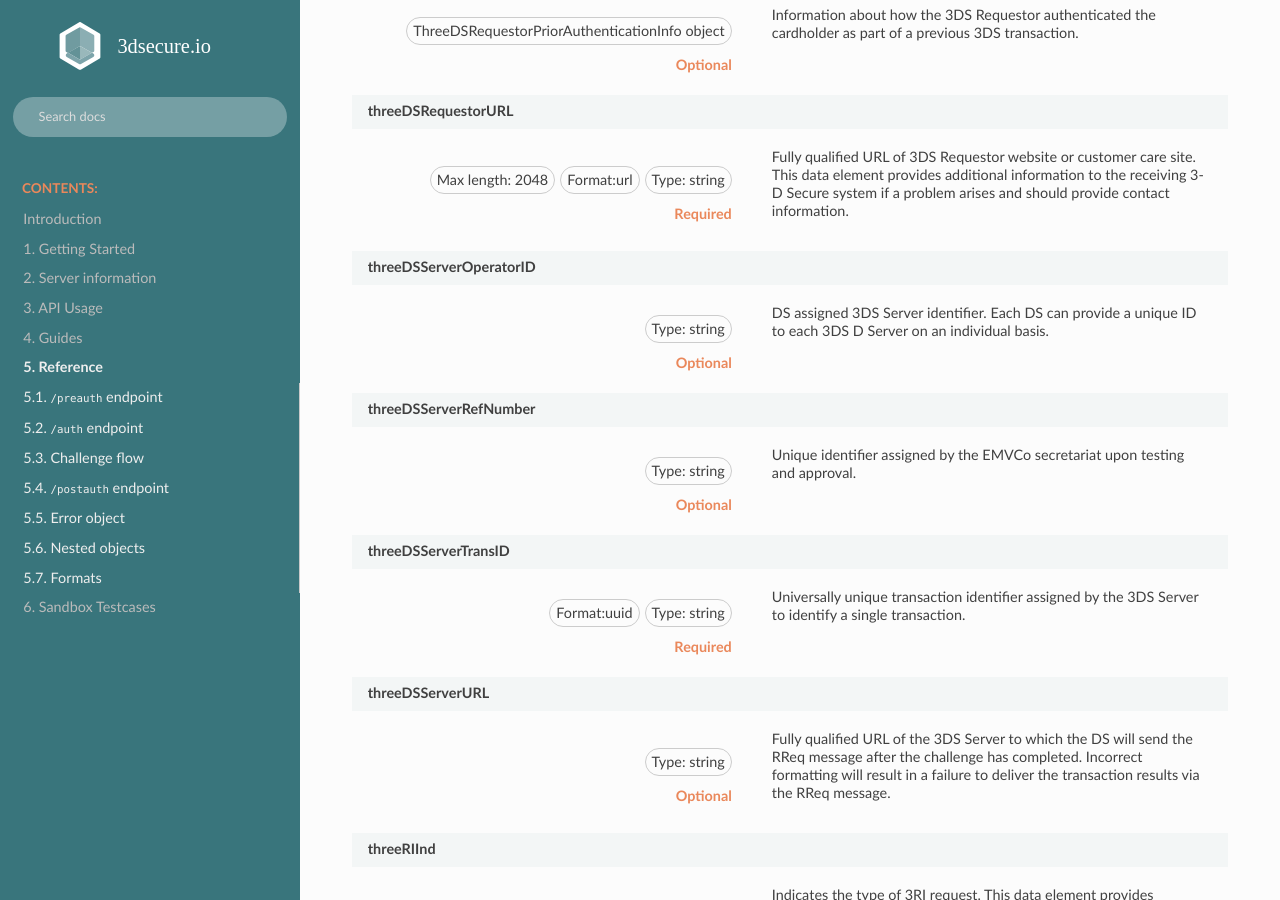
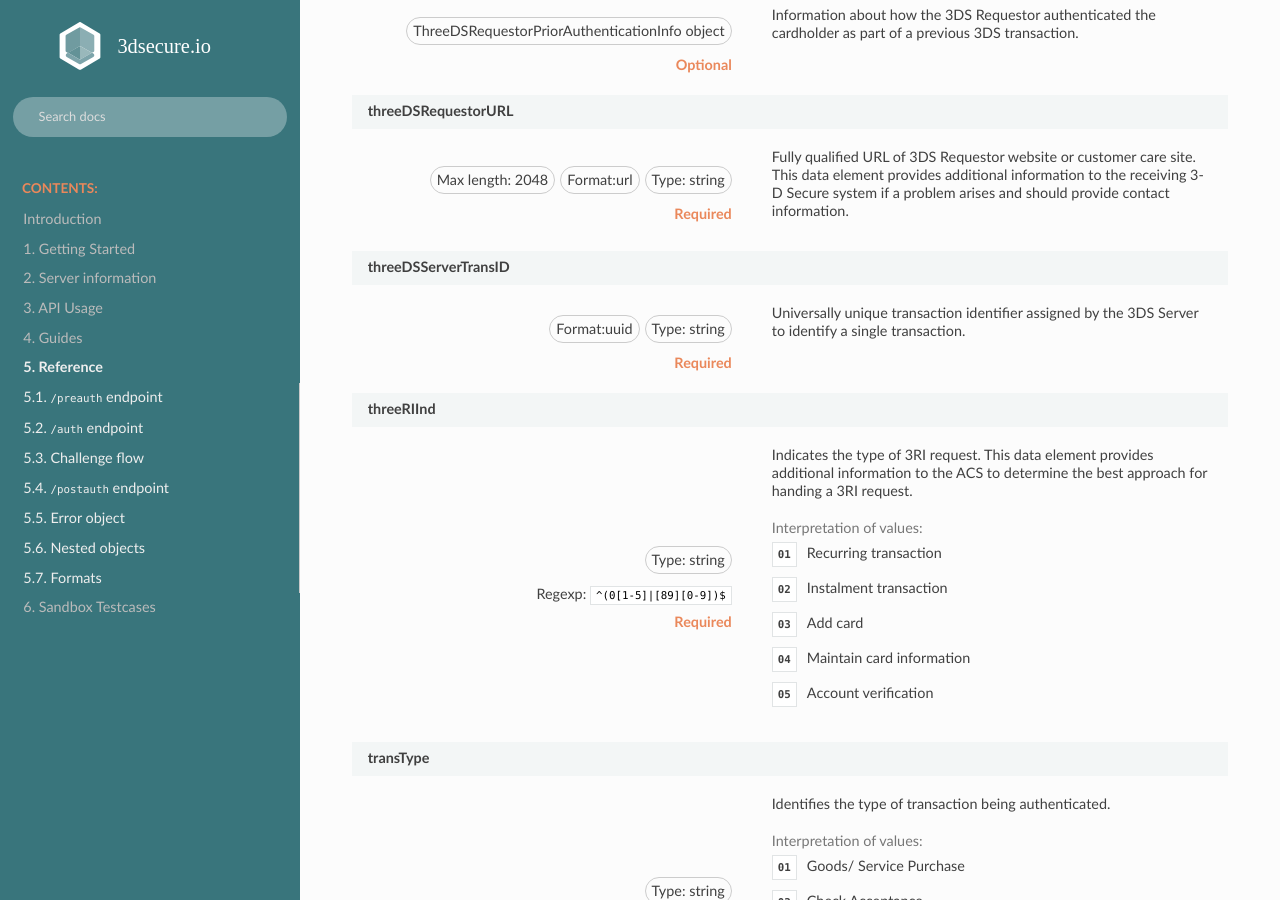
Before and after one commit to clearhaus/3DSv2-api-documentation, a Sphinx documentation site: the page built from source/reference.rst, in a window 1280 px wide and 900 px high, scrolled down 11724 px. Built offline with Sphinx 7.4.7 and the Read the Docs theme 2.0.0, drawn with Linux system fonts in a browser that asks for light colours.

Commit message:
Remove AReq values filled out by us.

```diff
--- a/source/_static/areq_210.html
+++ b/source/_static/areq_210.html
@@ -1458,28 +1458,6 @@ Max length: 2048
 <td class='argdesc'><div class='decscription'>Fully qualified URL of 3DS Requestor website or customer care site. This data element provides additional information to the receiving 3-D Secure system if a problem arises and should provide contact information.</div>
 <div class='conditions'>
 </div></td></tr>
-<tr categories='PA NPA' channels='APP BRW 3RI' class='row-even attributeNameRow'><td class='attribute' colspan='2'>threeDSServerOperatorID</td></tr>
-<tr categories='PA NPA' channels='APP BRW 3RI' class='row-even attributeDetailRow'><td class='argdef'><div class='attributeName'></div>
-<div class='requirements'>
-<div class='type'>
-Type: string
-</div>
-</div>
-<div class='inclusion'>Optional</div></td>
-<td class='argdesc'><div class='decscription'>DS assigned 3DS Server identifier. Each DS can provide a unique ID to each 3DS D Server on an individual basis.</div>
-<div class='conditions'>
-</div></td></tr>
-<tr categories='PA NPA' channels='APP BRW 3RI' class='row-odd attributeNameRow'><td class='attribute' colspan='2'>threeDSServerRefNumber</td></tr>
-<tr categories='PA NPA' channels='APP BRW 3RI' class='row-odd attributeDetailRow'><td class='argdef'><div class='attributeName'></div>
-<div class='requirements'>
-<div class='type'>
-Type: string
-</div>
-</div>
-<div class='inclusion'>Optional</div></td>
-<td class='argdesc'><div class='decscription'>Unique identifier assigned by the EMVCo secretariat upon testing and approval.</div>
-<div class='conditions'>
-</div></td></tr>
 <tr categories='PA NPA' channels='APP BRW 3RI' class='row-even attributeNameRow'><td class='attribute' colspan='2'>threeDSServerTransID</td></tr>
 <tr categories='PA NPA' channels='APP BRW 3RI' class='row-even attributeDetailRow'><td class='argdef'><div class='attributeName'></div>
 <div class='requirements'>
@@ -1497,19 +1475,8 @@ uuid
 <td class='argdesc'><div class='decscription'>Universally unique transaction identifier assigned by the 3DS Server to identify a single transaction.</div>
 <div class='conditions'>
 </div></td></tr>
-<tr categories='PA NPA' channels='APP BRW' class='row-odd attributeNameRow'><td class='attribute' colspan='2'>threeDSServerURL</td></tr>
-<tr categories='PA NPA' channels='APP BRW' class='row-odd attributeDetailRow'><td class='argdef'><div class='attributeName'></div>
-<div class='requirements'>
-<div class='type'>
-Type: string
-</div>
-</div>
-<div class='inclusion'>Optional</div></td>
-<td class='argdesc'><div class='decscription'>Fully qualified URL of the 3DS Server to which the DS will send the RReq message after the challenge has completed. Incorrect formatting will result in a failure to deliver the transaction results via the RReq message.</div>
-<div class='conditions'>
-</div></td></tr>
-<tr categories='PA NPA' channels='3RI' class='row-even attributeNameRow'><td class='attribute' colspan='2'>threeRIInd</td></tr>
-<tr categories='PA NPA' channels='3RI' class='row-even attributeDetailRow'><td class='argdef'><div class='attributeName'></div>
+<tr categories='PA NPA' channels='3RI' class='row-odd attributeNameRow'><td class='attribute' colspan='2'>threeRIInd</td></tr>
+<tr categories='PA NPA' channels='3RI' class='row-odd attributeDetailRow'><td class='argdef'><div class='attributeName'></div>
 <div class='requirements'>
 <div class='type'>
 Type: string
@@ -1536,8 +1503,8 @@ Regexp:
 </div>
 <div class='conditions'>
 </div></td></tr>
-<tr categories='PA' channels='APP BRW' class='row-odd attributeNameRow'><td class='attribute' colspan='2'>transType</td></tr>
-<tr categories='PA' channels='APP BRW' class='row-odd attributeDetailRow'><td class='argdef'><div class='attributeName'></div>
+<tr categories='PA' channels='APP BRW' class='row-even attributeNameRow'><td class='attribute' colspan='2'>transType</td></tr>
+<tr categories='PA' channels='APP BRW' class='row-even attributeDetailRow'><td class='argdef'><div class='attributeName'></div>
 <div class='requirements'>
 <div class='type'>
 Type: string
@@ -1568,8 +1535,8 @@ One of:
 </div>
 <div class='conditions'>
 </div></td></tr>
-<tr categories='PA NPA' channels='APP BRW 3RI' class='row-even attributeNameRow'><td class='attribute' colspan='2'>workPhone</td></tr>
-<tr categories='PA NPA' channels='APP BRW 3RI' class='row-even attributeDetailRow'><td class='argdef'><div class='attributeName'></div>
+<tr categories='PA NPA' channels='APP BRW 3RI' class='row-odd attributeNameRow'><td class='attribute' colspan='2'>workPhone</td></tr>
+<tr categories='PA NPA' channels='APP BRW 3RI' class='row-odd attributeDetailRow'><td class='argdef'><div class='attributeName'></div>
 <div class='requirements'>
 <div class='type'>
 <a href='#phonenumber'>
```
